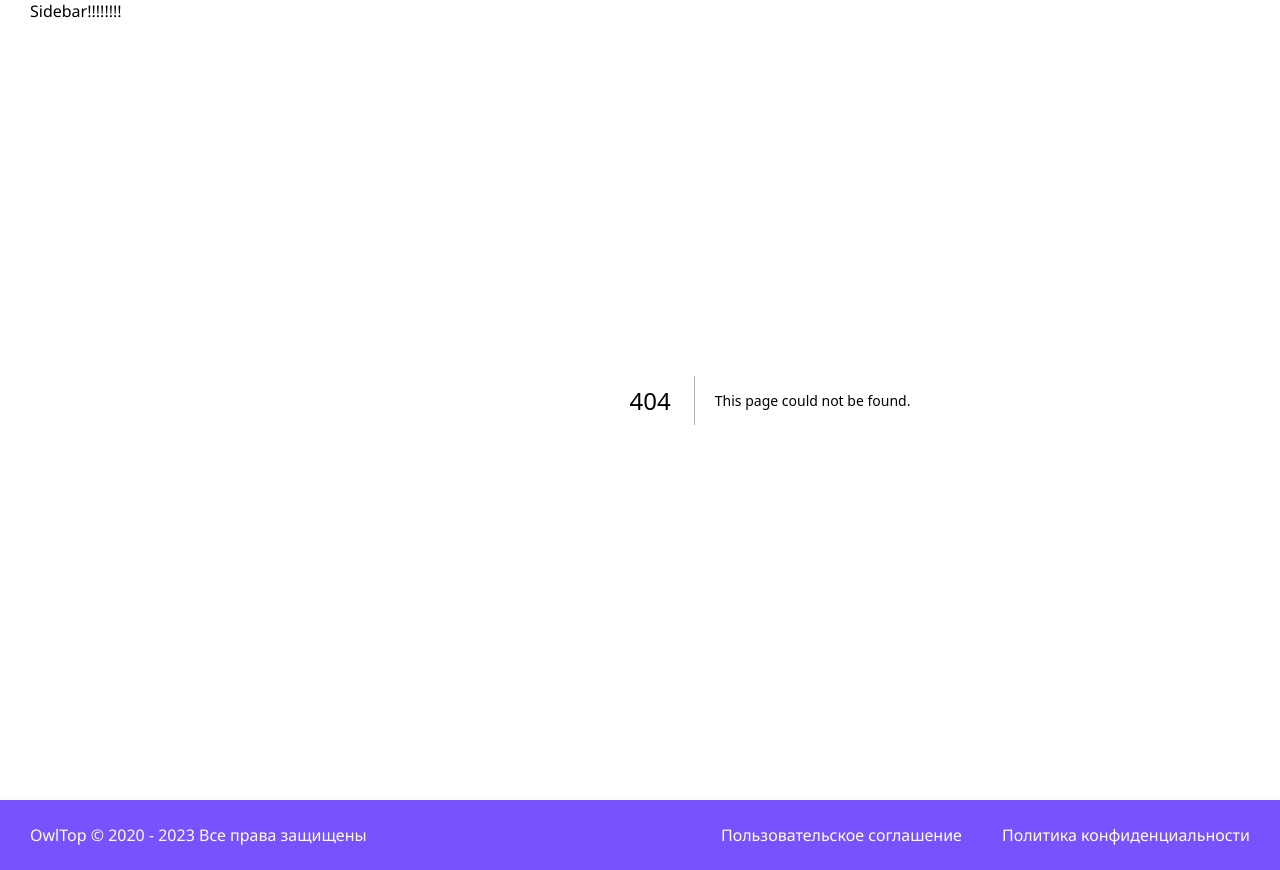
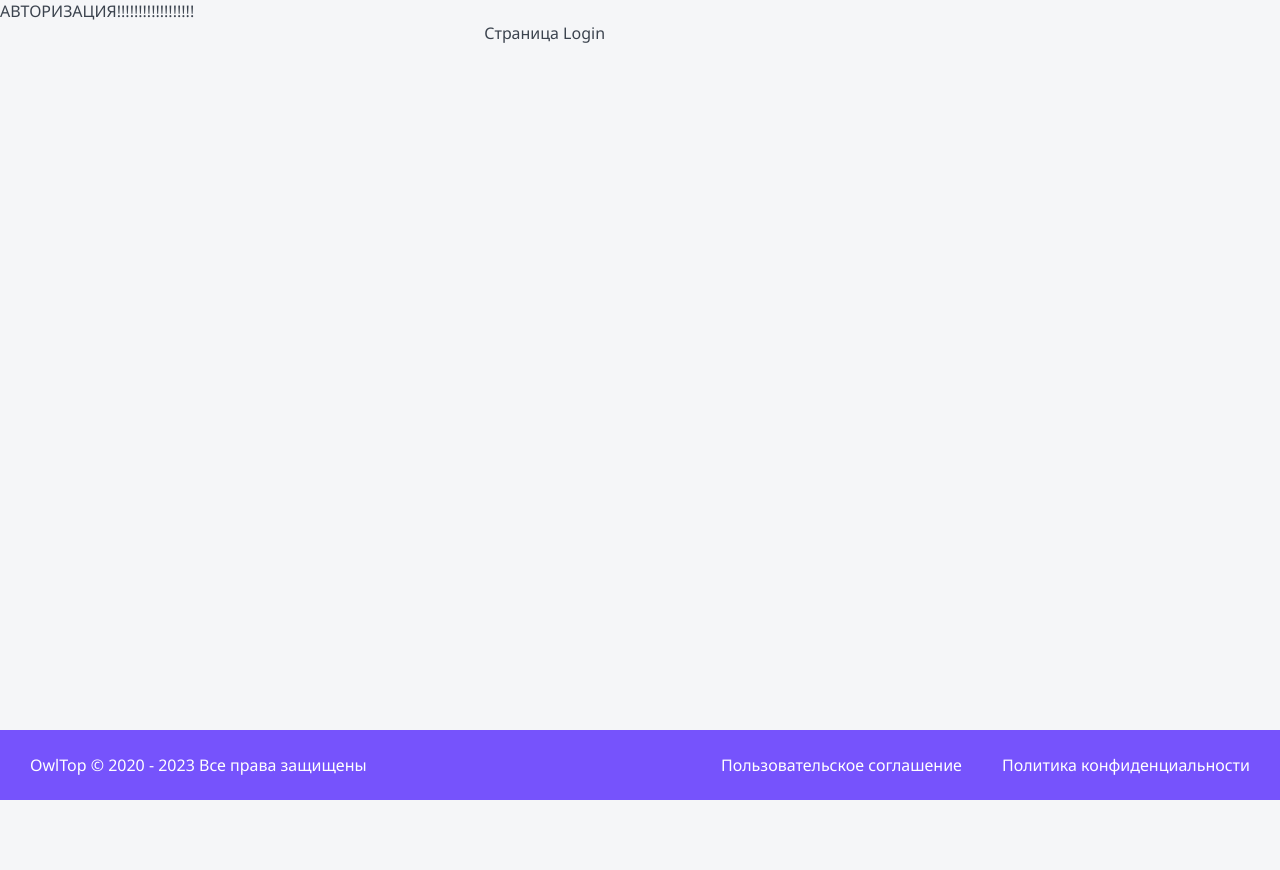
Before and after one commit to denis-ttk-1975/NextJS_drilling, a Next.js app in the folder rate-app_nextjs_app-router/: page /login in a window 1280 px wide. Before the commit this address had no page. After the commit the page ends 800 px from the top, so only its background shows below. Built offline with nearby package versions, Linux system fonts and the light colour scheme.

Commit message:
folders structure and layouts added

```diff
--- /dev/null
+++ b/rate-app_nextjs_app-router/app/(auth)/layout.tsx
@@ -0,0 +1,39 @@
+import './../(site)/globals.css';
+import type { Metadata } from 'next';
+import { Noto_Sans } from 'next/font/google';
+import styles from './../(site)/layout.module.css';
+import { Header } from '@/components/Header/Header';
+import { Footer } from '@/components/Footer/Footer';
+import { Sidebar } from '@/components/Sidebar/Sidebar';
+
+
+const noto_sans = Noto_Sans({
+    variable: '--noto-sans-font',
+    weight: ['300', '400', '500', '700'],
+    style: ['normal'],
+    fallback: ['sans-serif'],
+    subsets: ['cyrillic', 'cyrillic-ext', 'latin', 'latin-ext'],
+    preload: true,
+    display: 'swap',
+    });
+
+export const metadata: Metadata = {
+  title: 'Create Next App - LOGIN',
+  description: 'Generated by create next app',
+};
+
+export default function LoginLayout({ children }: { children: React.ReactNode }): JSX.Element {
+  return (
+    <html lang='ru'>
+      <body className={noto_sans.className}>
+      <div className = { styles.wrapper }>
+        <Header className = { styles.header } />
+        <div>АВТОРИЗАЦИЯ!!!!!!!!!!!!!!!!!!</div>
+            <div className = { styles.body } >
+                {children}
+            </div>
+        <Footer className = { styles.footer } />
+     </div></body>
+    </html>
+  );
+}
--- /dev/null
+++ b/rate-app_nextjs_app-router/app/(auth)/login/page.tsx
@@ -0,0 +1,16 @@
+import type { Metadata } from 'next';
+
+// import styles from './page.module.css';
+
+export const metadata: Metadata = {
+  title: 'Создать приложение Next - страница Login',
+  description: 'мое приложение на Next.js',
+};
+export default function Login(): JSX.Element {
+
+  return (
+<>
+Страница Login
+</>
+  );
+}
```
Also changed, not shown: rate-app_nextjs_app-router/app/(site)/about/page.tsx (added, +16 -0 lines), rate-app_nextjs_app-router/app/(site)/news/page.tsx (added, +16 -0 lines), rate-app_nextjs_app-router/interfaces/menu.interface.ts (added, +13 -0 lines), rate-app_nextjs_app-router/interfaces/page.interface.ts (added, +67 -0 lines), rate-app_nextjs_app-router/interfaces/product.interface.ts (added, +48 -0 lines), rate-app_nextjs_app-router/app/(site)/globals.css (renamed from rate-app_nextjs_app-router/app/globals.css), rate-app_nextjs_app-router/app/(site)/layout.module.css (renamed from rate-app_nextjs_app-router/app/layout.module.css), rate-app_nextjs_app-router/app/(site)/layout.tsx (renamed from rate-app_nextjs_app-router/app/layout.tsx), rate-app_nextjs_app-router/app/(site)/page.module.css (renamed from rate-app_nextjs_app-router/app/page.module.css), rate-app_nextjs_app-router/app/(site)/page.tsx (renamed from rate-app_nextjs_app-router/app/page.tsx).
